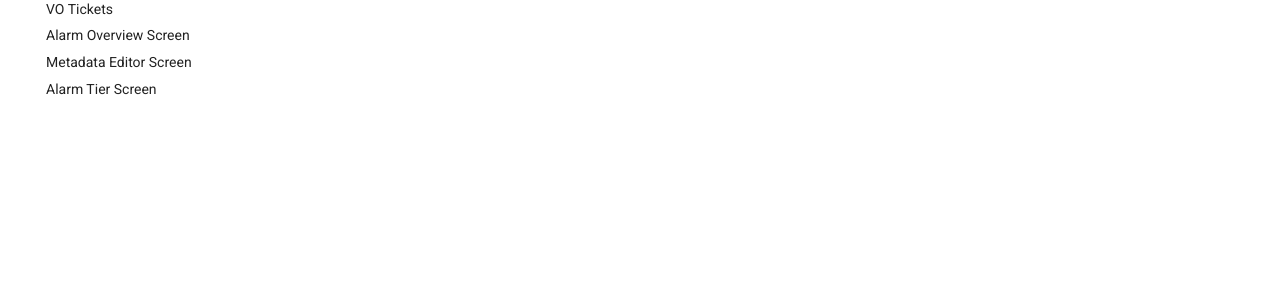
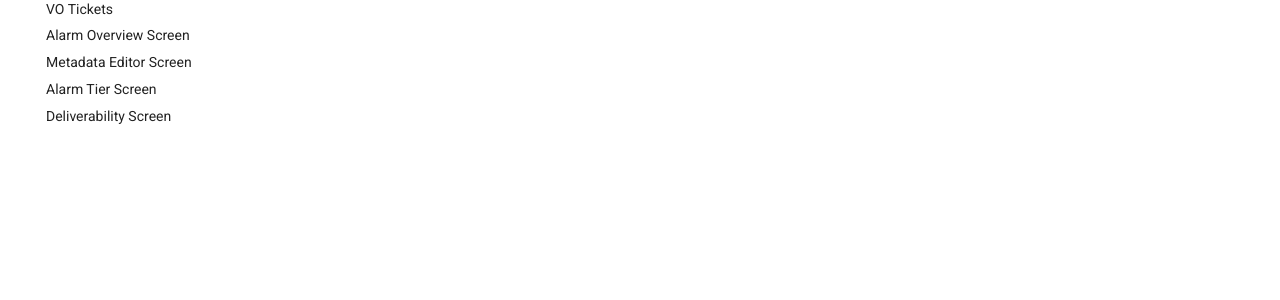
Before and after one commit to Mokrecho1/ER-8.1SystemDocumentation, an MkDocs documentation site: the page built from docs/index.md, in a window 1280 px wide. Shown: the part 417-717 px from the top of the page. Built offline with MkDocs 1.6.1 and Material for MkDocs 9.7.7, drawn with Linux system fonts in a browser that asks for light colours; comment, search, counter and statistics services are not loaded.

Commit message:
Update mkdocs.yml

```diff
--- a/mkdocs.yml
+++ b/mkdocs.yml
@@ -30,6 +30,7 @@ nav:
   - Alarm Overview Screen.md
   - Metadata Editor Screen.md
   - Alarm Tier Screen.md
+  - Deliverability Screen.md
 
 Extra:
    social:
```
